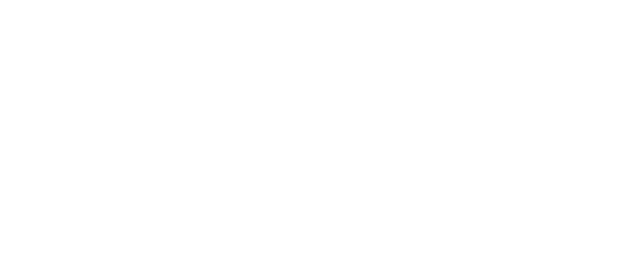
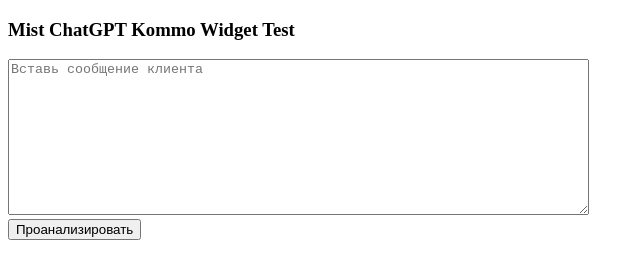
Before and after one commit to Vesvolod/mist-chat-widget, a website: page public/index.html in a window 1280 px wide. Shown: the whole page, without its empty margins (0-644 px from the left). Drawn offline with Linux system fonts and the light colour scheme.

Commit message:
Update index.html

```diff
--- a/public/index.html
+++ b/public/index.html
@@ -1,4 +1,20 @@
+<!DOCTYPE html>
+<html lang="ru">
+<head>
+  <meta charset="UTF-8">
+  <title>Mist ChatGPT Kommo Widget Test</title>
+</head>
+<body>
+  <h3>Mist ChatGPT Kommo Widget Test</h3>
+
+  <textarea id="conversation" rows="10" cols="70" placeholder="Вставь сообщение клиента"></textarea><br>
+  <button id="analyzeButton">Проанализировать</button>
+
+  <pre id="result"></pre>
+
   <script>
+    document.getElementById('analyzeButton').addEventListener('click', analyze);
+
     async function analyze() {
       const message = document.getElementById('conversation').value;
       const resultBox = document.getElementById('result');
@@ -13,7 +29,7 @@
 
         const data = await res.json();
 
-      console.log('📦 Ответ от сервера:', data);
+        console.log('📦 Ответ от сервера:', data); // <-- увидишь в F12 → Console
 
         if (data.reply) {
           resultBox.textContent = data.reply;
@@ -27,3 +43,5 @@
       }
     }
   </script>
+</body>
+</html>
```
Lines whose indentation alone changed are shown as unchanged.
